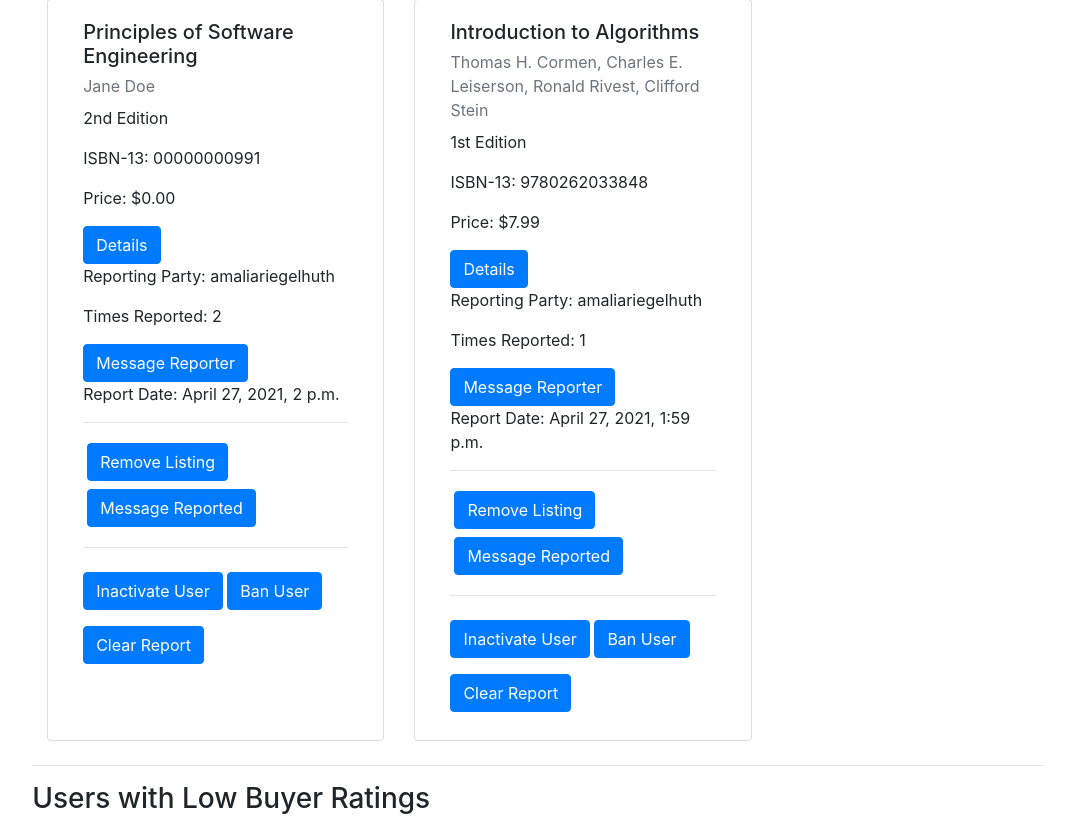
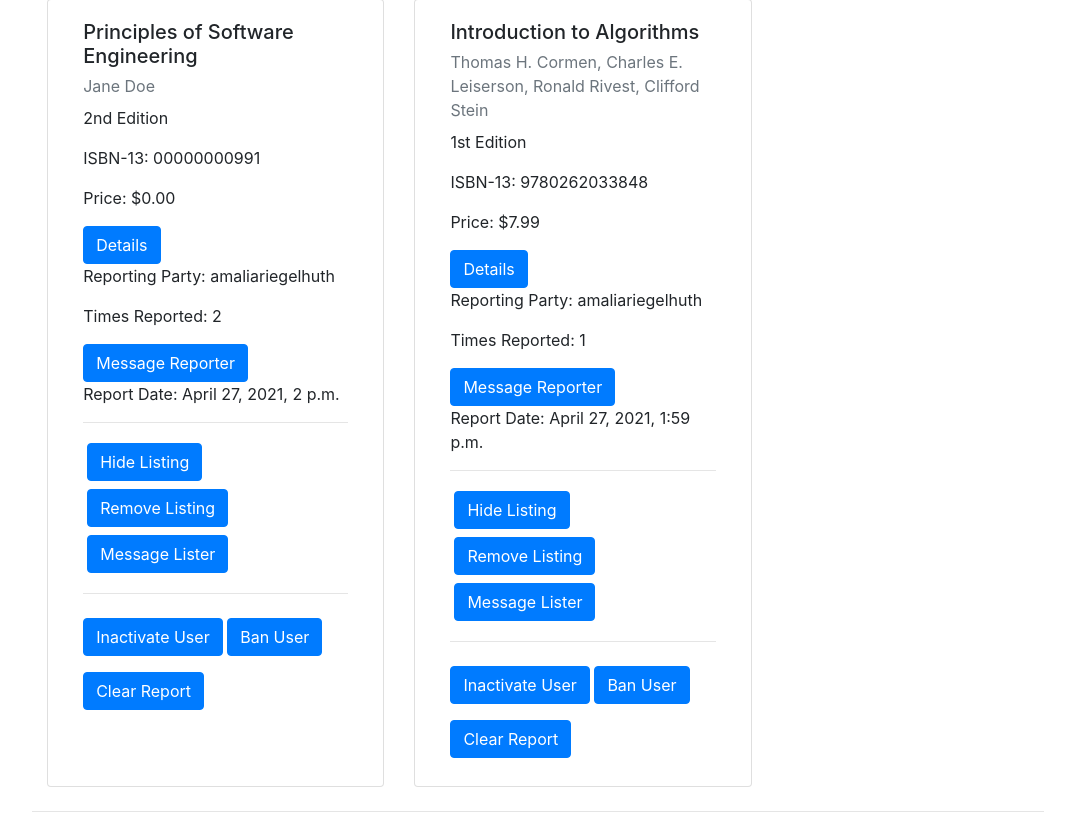
Before and after one commit to ADelCastillo1798/Oasis-Copy, a Django app: page /pages/admin/ in a window 1280 px wide. Shown: the part 452-1280 px from the top of the page, without its empty margins (102-1177 px from the left). Run offline with Django 3.2, Linux system fonts and the light colour scheme; a user stored in the database is signed in; data comes from the database, SQL or seed files in the repository; both versions use the stored data as it was after the commit; some libraries are stand-ins or nearby versions.

Commit message:
Implement hide_listing for admin

```diff
--- a/pages/templates/admin_view.html
+++ b/pages/templates/admin_view.html
@@ -35,8 +35,13 @@
 					<a href="{% url 'newuserconversation' object.report.sent_by.id %}" class="btn btn-primary">Message Reporter</a>
 					<p class="card-text">Report Date: {{object.report.date_reported}}</p>
 					<hr/>
+					{% if object.hide_listing %}
+						<a href="{% url 'unhidelisting' object.id %}" class="btn btn-primary mx-1 my-1">Unhide Listing</a>
+					{% else %}
+						<a href="{% url 'hidelisting' object.id %}" class="btn btn-primary mx-1 my-1">Hide Listing</a>
+					{% endif %}
 					<a href="{% url 'removelisting' object.id %}" class="btn btn-primary mx-1 my-1">Remove Listing</a>
-					<a href="{% url 'newuserconversation' object.user.id %}" class="btn btn-primary mx-1 my-1">Message Reported</a>
+					<a href="{% url 'newuserconversation' object.user.id %}" class="btn btn-primary mx-1 my-1">Message Lister</a>
 					<hr/>
 					{% if object.user.is_active %}
 					<a href="{% url 'inactivate_user' object.user.id %}" class="btn btn-primary my-2">Inactivate User</a>
--- a/pages/urls.py
+++ b/pages/urls.py
@@ -36,6 +36,8 @@ urlpatterns = [
     path('report/<uuid:oid>/', views.reportlisting, name='reportlisting'),
     path('clearListing/<uuid:oid>/', views.clearlisting, name='clearlisting'),
     path('removeListing/<uuid:oid>/', views.removelisting, name='removelisting'),
+    path('hideListing/<uuid:oid>/', views.hidelisting, name='hidelisting'),
+    path('unhideListing/<uuid:oid>/', views.unhidelisting, name='unhidelisting'),
     path('logout/', views.logout_user, name='logout'),
     path('ban_user/<int:oid>/', views.ban_user, name='ban_user'),
     path('inactivate_user/<int:oid>/', views.inactivate_user, name='inactivate_user'),
--- a/pages/views.py
+++ b/pages/views.py
@@ -348,6 +348,24 @@ def removelisting(request, oid):
         book.delete()
     return redirect('/pages/admin/')
 
+def hidelisting(request, oid):
+    item = []
+    item = Listing.objects.all().exclude(report = None)
+    item = item.filter(id=oid)
+    for i in item:
+        i.hide_listing=True
+        i.save()
+    return redirect('/pages/admin/')
+
+def unhidelisting(request, oid):
+    item = []
+    item = Listing.objects.all().exclude(report = None)
+    item = item.filter(id=oid)
+    for i in item:
+        i.hide_listing=False
+        i.save()
+    return redirect('/pages/admin/')
+
 def logout_user(request):
     logout(request)
     return redirect('/pages/')
```
Also changed, not shown: db.sqlite3.
